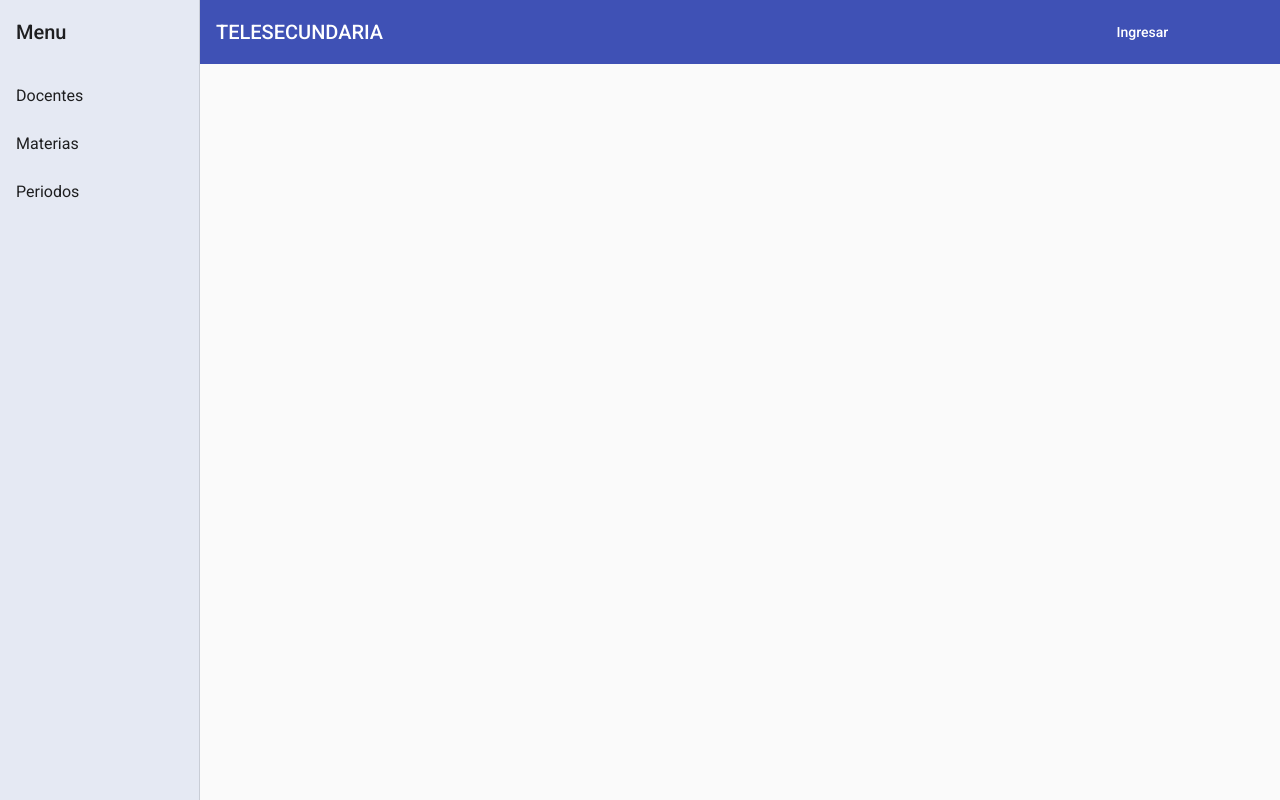
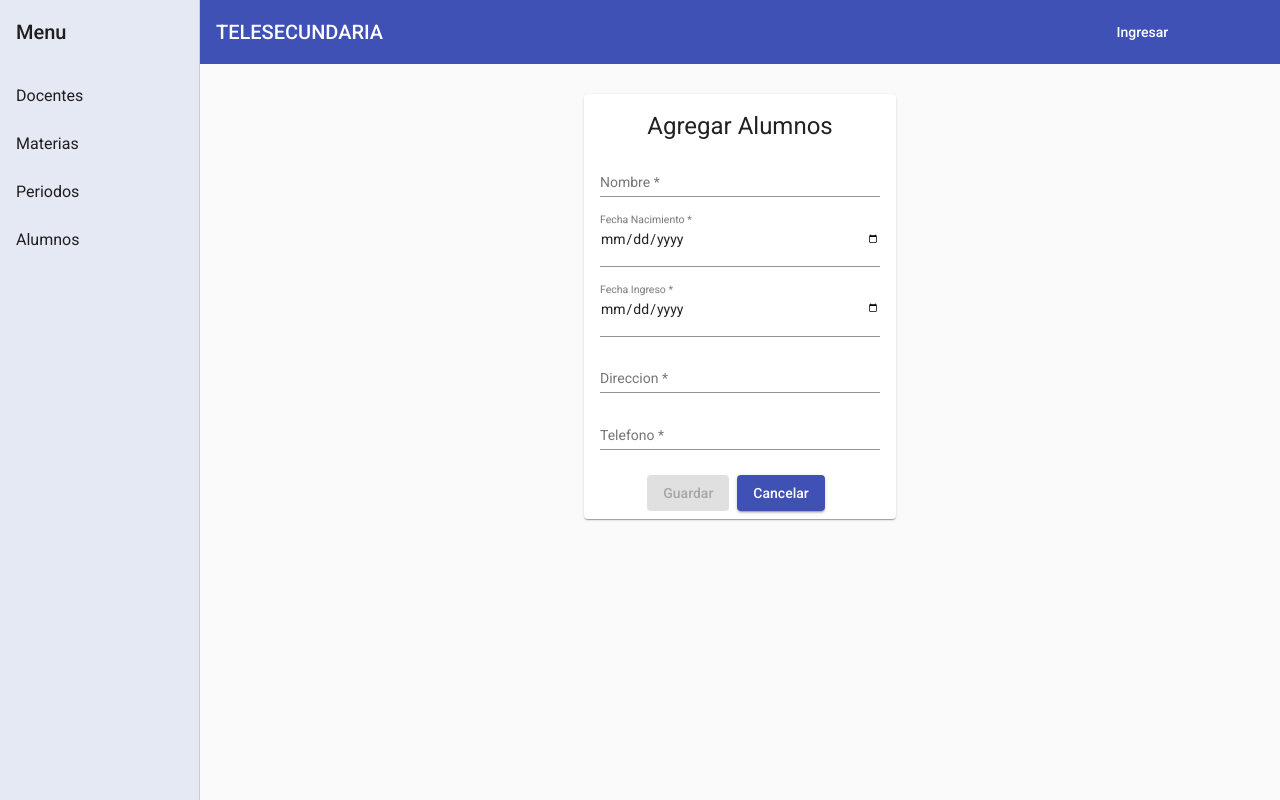
Before and after one commit to DaniaHG/FRONTED-TELESECUNDARIS, an Angular app: page /AgregarAlumnos in a window 1280 px wide. Before the commit this address led to /. Built offline with nearby package versions, Linux system fonts and the light colour scheme.

Commit message:
mantenimiento alumno

```diff
--- /dev/null
+++ b/src/app/alumnos/alumnos.component.css
@@ -0,0 +1,13 @@
+/* spacing */
+table {
+    width: 100%;
+    border-collapse: collapse;
+    border: 1px solid rgb(215, 215, 215);
+  }
+
+  th, td {
+    padding: 5px;
+    text-align: center;
+    border-collapse: collapse;
+    border: 1px solid rgb(215, 215, 215);
+  }
--- /dev/null
+++ b/src/app/alumnos/alumnos.component.html
@@ -0,0 +1,55 @@
+<div class="container ">
+    <div class="row ">
+      <div class="col order-first mt-3 mb-5">
+        <mat-toolbar style="background-color:rgb(241, 218, 87);" >
+          <span>Alumnos</span>
+          <rec class=" rec btn " (click)="actualizar()" style="color :rgba(15, 15, 15, 0.952)" matTooltip="Refrescar Tabla">
+            <mat-icon>refresh</mat-icon>
+          </rec>
+          <div class="example-spacer"></div>
+          <button mat-raised-button color="primary" (click)="agregar()" matTooltip="Agregar Docente">Agregar</button>
+        </mat-toolbar>
+        <mat-card class="card">
+          <table class="full-width-table" class="table">
+            <thead>
+              <tr class=" text-center">
+                <th scope="col">Id</th>
+                <th scope="col">Nombre</th>
+                <th scope="col">Fecha Nacimiento</th>
+                <th scope="col">Fecha Ingreso</th>
+                <th scope="col">Direccion</th>
+                <th scope="col">Telefono</th>
+
+
+                <th scope="col">Editar</th>
+                <th scope="col">Eliminar</th>
+
+              </tr>
+            </thead>
+            <tbody>
+              <tr *ngFor="let alumnos of ListarAlumnos" class=" text-center">
+                <th>{{alumnos.id}}</th>
+                <td>{{alumnos.nombre}}</td>
+                <th>{{alumnos.fecha_nacimiento}}</th>
+                <td>{{alumnos.fecha_ingreso}}</td>
+                <td>{{alumnos.direccion}}</td>
+                <th>{{alumnos.telefono}}</th>
+
+
+
+                <td class="puntero" (click)="modificar(alumnos.id)" style="color:rgb(30, 86, 198); "
+                  matTooltip="Editar Docente">
+                  <mat-icon>edit</mat-icon>
+                </td>
+
+                <td class="puntero" (click)="eliminar(alumnos.id)" style="color :rgba(238, 20, 20, 0.952)"
+                  matTooltip="Eliminar Docente">
+                  <mat-icon>delete</mat-icon>
+                </td>
+              </tr>
+            </tbody>
+          </table>
+        </mat-card>
+      </div>
+    </div>
+  </div>
--- /dev/null
+++ b/src/app/alumnos/alumnos.component.ts
@@ -0,0 +1,57 @@
+import { Component, OnInit } from '@angular/core';
+import {Router, ActivatedRoute} from '@angular/router';
+import { AluService } from 'src/app/services/alu.service';
+import {Alumnos } from './../interfaces/alumnos';
+
+
+@Component({
+  selector: 'app-alumnos',
+  templateUrl: './alumnos.component.html',
+  styleUrls: ['./alumnos.component.css']
+})
+export class AlumnosComponent implements OnInit {
+  ListarAlumnos!: Alumnos[];
+  constructor(private AluService:AluService, private router:Router) { }
+
+  ngOnInit(): void {
+    this.listarAlumnos();
+  }
+
+  listarAlumnos(){
+
+    this.AluService.getAlumnos().subscribe(
+      res=>{
+        console.log(res)
+        this.ListarAlumnos=<any>res;
+      },
+      err=> console.log(err)
+
+    );
+
+  }
+  eliminar(id:string){
+    this.AluService.deleteAlumnos(id).subscribe(
+      res=>{
+        console.log('Eliminado');
+
+        this.router.navigate(['/mostrarAlumnos']);
+
+
+      },
+      err=> console.log(err));
+      setTimeout(location.reload.bind(location),500);
+  }
+
+  modificar(id:string){
+    this.router.navigate(['/modificarAlumnos',id])
+  }
+
+  agregar(){
+    this.router.navigate(["/AgregarAlumnos"])
+
+    }
+    actualizar(){
+      setTimeout(location.reload.bind(location),100);
+    }
+
+}
--- /dev/null
+++ b/src/app/alumnos/lisalumno/lisalumno.component.css
@@ -0,0 +1,11 @@
+.mat-form-field {
+    display: block;
+    max-width: 280px;
+
+  }
+
+  .card {
+    max-width: 280px;
+    margin: 30px  auto;
+    text-align: left;
+  }
--- /dev/null
+++ b/src/app/alumnos/lisalumno/lisalumno.component.html
@@ -0,0 +1,48 @@
+<form [formGroup]="addressForm" novalidate (ngSubmit)="agregarAlumnos()">
+    <mat-card class="card">
+      <h1 style="text-align: center;" >Agregar Alumnos</h1>
+
+
+    <mat-form-field class="full-width">
+      <input matInput [(ngModel)]="alumnos.nombre" placeholder="Nombre" formControlName="nombre">
+      <mat-error *ngIf="addressForm.controls['nombre'].hasError('required')">
+        <strong>requerido</strong>
+      </mat-error>
+    </mat-form-field>
+
+    <mat-form-field class="full-width">
+      <input matInput [(ngModel)]="alumnos.fecha_nacimiento" type="date" placeholder="Fecha Nacimiento" formControlName="fecha_nacimiento">
+      <mat-error *ngIf="addressForm.controls['fecha_nacimiento'].hasError('required')">
+        <strong>requerido</strong>
+      </mat-error>
+    </mat-form-field>
+
+    <mat-form-field class="full-width">
+      <input matInput [(ngModel)]="alumnos.fecha_ingreso" type="date" placeholder="Fecha Ingreso" formControlName="fecha_ingreso">
+      <mat-error *ngIf="addressForm.controls['fecha_ingreso'].hasError('required')">
+        <strong>requerido</strong>
+      </mat-error>
+    </mat-form-field>
+
+    <mat-form-field class="full-width">
+      <input matInput [(ngModel)]="alumnos.direccion" placeholder="Direccion" formControlName="direccion">
+      <mat-error *ngIf="addressForm.controls['direccion'].hasError('required')">
+        <strong>requerido</strong>
+      </mat-error>
+    </mat-form-field>
+
+    <mat-form-field class="full-width">
+      <input matInput [(ngModel)]="alumnos.telefono" placeholder="Telefono" formControlName="telefono">
+      <mat-error *ngIf="addressForm.controls['telefono'].hasError('required')">
+        <strong>requerido</strong>
+      </mat-error>
+    </mat-form-field>
+
+
+
+    <mat-card-actions style="text-align: center;">
+      <button mat-raised-button [disabled]="addressForm.invalid" color="primary" type="submit">Guardar</button>
+      <button mat-raised-button color="primary" routerLink="/mostrarAlumnos">Cancelar</button>
+    </mat-card-actions>
+  </mat-card>
+  </form>
--- /dev/null
+++ b/src/app/alumnos/lisalumno/lisalumno.component.ts
@@ -0,0 +1,80 @@
+import { Router, ActivatedRoute } from '@angular/router';
+import { AluService } from 'src/app/services/alu.service';
+import {Alumnos } from '../../interfaces/alumnos';
+import { Component, OnInit } from '@angular/core';
+import { FormBuilder, Validators } from '@angular/forms';
+
+
+@Component({
+  selector: 'app-lisalumno',
+  templateUrl: './lisalumno.component.html',
+  styleUrls: ['./lisalumno.component.css']
+})
+export class LisalumnoComponent implements OnInit {
+  alumnos: Alumnos= {
+    id: '',
+    nombre: '',
+    fecha_nacimiento: '',
+    fecha_ingreso: '',
+    direccion: '',
+    telefono: '',
+
+    }
+    addressForm = this.fb.group({
+      id: [''],
+      nombre: ['', Validators.required],
+      fecha_nacimiento: ['', Validators.required],
+      fecha_ingreso: ['', Validators.required],
+      direccion: ['', Validators.required],
+      telefono: ['', Validators.required],
+
+    });
+    editing: boolean = false;
+
+
+    constructor(private aluservice:AluService ,
+                private router:Router,
+                private fb: FormBuilder,
+                private _activatedRoute: ActivatedRoute) { }
+
+                 ngOnInit(): void {
+    this.cargarAlumnos();
+    }
+
+    cargarAlumnos() {
+      const id = this._activatedRoute.snapshot.params.id;
+
+      if (id) {
+        this.editing = true;
+        this.aluservice.getIdAlumnos(id).subscribe(
+          res => {
+            this.alumnos = res[0];
+            console.log(res[0]);
+          },
+          err => console.log(err)
+        )
+      }else{
+        this.editing = false;
+      }
+    }
+
+    agregarAlumnos(){
+      if(this.editing){
+        this.aluservice.putAlumnos(this.alumnos.id, this.alumnos);
+        this.router.navigate(['/mostrarAlumnos']);
+
+      }else{
+        const alumno: Alumnos = {
+          id: this.addressForm.value.id,
+          nombre: this.addressForm.value.nombre,
+          fecha_nacimiento: this.addressForm.value.fecha_nacimiento,
+          fecha_ingreso: this.addressForm.value.fecha_ingreso,
+          direccion: this.addressForm.value.direccion,
+          telefono: this.addressForm.value.telefono,
+
+        }
+        this.aluservice.postAlumnos(alumno);
+        this.router.navigate(['/mostrarAlumnos']);
+     }
+    }
+}
--- a/src/app/app.module.ts
+++ b/src/app/app.module.ts
@@ -32,6 +32,8 @@ import { AgregarMateriasComponent } from './materias/agregarMaterias/agregar-mat
 import { TablaMateriasComponent } from './materias/tablaMaterias/tabla-materias/tabla-materias.component';
 import { AgregarPeriodosComponent } from './periodos/agregarPeriodos/agregar-periodos/agregar-periodos.component';
 import { TablaPeriodosComponent } from './periodos/tablaPeriodos/tabla-periodos/tabla-periodos.component';
+import { AlumnosComponent } from './alumnos/alumnos.component';
+import { LisalumnoComponent } from './alumnos/lisalumno/lisalumno.component';
 
 
 
@@ -45,7 +47,9 @@ import { TablaPeriodosComponent } from './periodos/tablaPeriodos/tabla-periodos/
     AgregarMateriasComponent,
     TablaMateriasComponent,
     AgregarPeriodosComponent,
-    TablaPeriodosComponent
+    TablaPeriodosComponent,
+    AlumnosComponent,
+    LisalumnoComponent
   ],
   imports: [
     BrowserModule,
--- /dev/null
+++ b/src/app/interfaces/alumnos.ts
@@ -0,0 +1,9 @@
+export interface Alumnos{
+    id: any;
+    nombre: string;
+    fecha_nacimiento: string;
+    fecha_ingreso: string;
+    direccion: string;
+    telefono: string;
+
+  }
--- a/src/app/nav/nav.component.html
+++ b/src/app/nav/nav.component.html
@@ -8,6 +8,7 @@
       <a mat-list-item routerLink="/mostrarDocentes">Docentes</a>
       <a mat-list-item routerLink="/mostrarMaterias">Materias</a>
       <a mat-list-item routerLink="/mostrarPeriodos">Periodos</a>
+      <a mat-list-item routerLink="/mostrarAlumnos">Alumnos</a>
 
     </mat-nav-list>
   </mat-sidenav>
--- /dev/null
+++ b/src/app/services/alu.service.ts
@@ -0,0 +1,39 @@
+import { Alumnos } from './../interfaces/alumnos';
+import { Observable } from 'rxjs';
+import { HttpClient } from '@angular/common/http';
+import { Injectable } from '@angular/core';
+
+
+@Injectable({
+  providedIn: 'root'
+})
+export class AluService {
+  URL = 'http://localhost:3000/alumnos';
+  /*URL = 'https://api-rest-colegio.herokuapp.com/cursos'*/;
+ constructor(private http : HttpClient)  { }
+
+ getAlumnos(): Observable<Alumnos[]>{
+   return this.http.get<Alumnos[]>(this.URL);
+ }
+
+ getIdAlumnos(id:string): Observable<Alumnos[]>{
+   return this.http.get<Alumnos[]>(this.URL+'/'+id);
+ }
+
+ postAlumnos(materias:Alumnos)
+ {
+   return this.http.post(this.URL, materias).subscribe(
+     res => console.log(res)
+   )
+ }
+
+ deleteAlumnos(id:string){
+   return this.http.delete(this.URL+'/'+id)
+ }
+
+ putAlumnos(id:string, materias:Alumnos){
+   return this.http.put(this.URL+'/'+id, materias).subscribe(
+     res => console.log(res)
+   )
+ }
+}
```
Also changed, not shown: src/app/app-routing.module.ts (+8 -0 lines), 2 other files (tests, documents, lock files or other folders).
